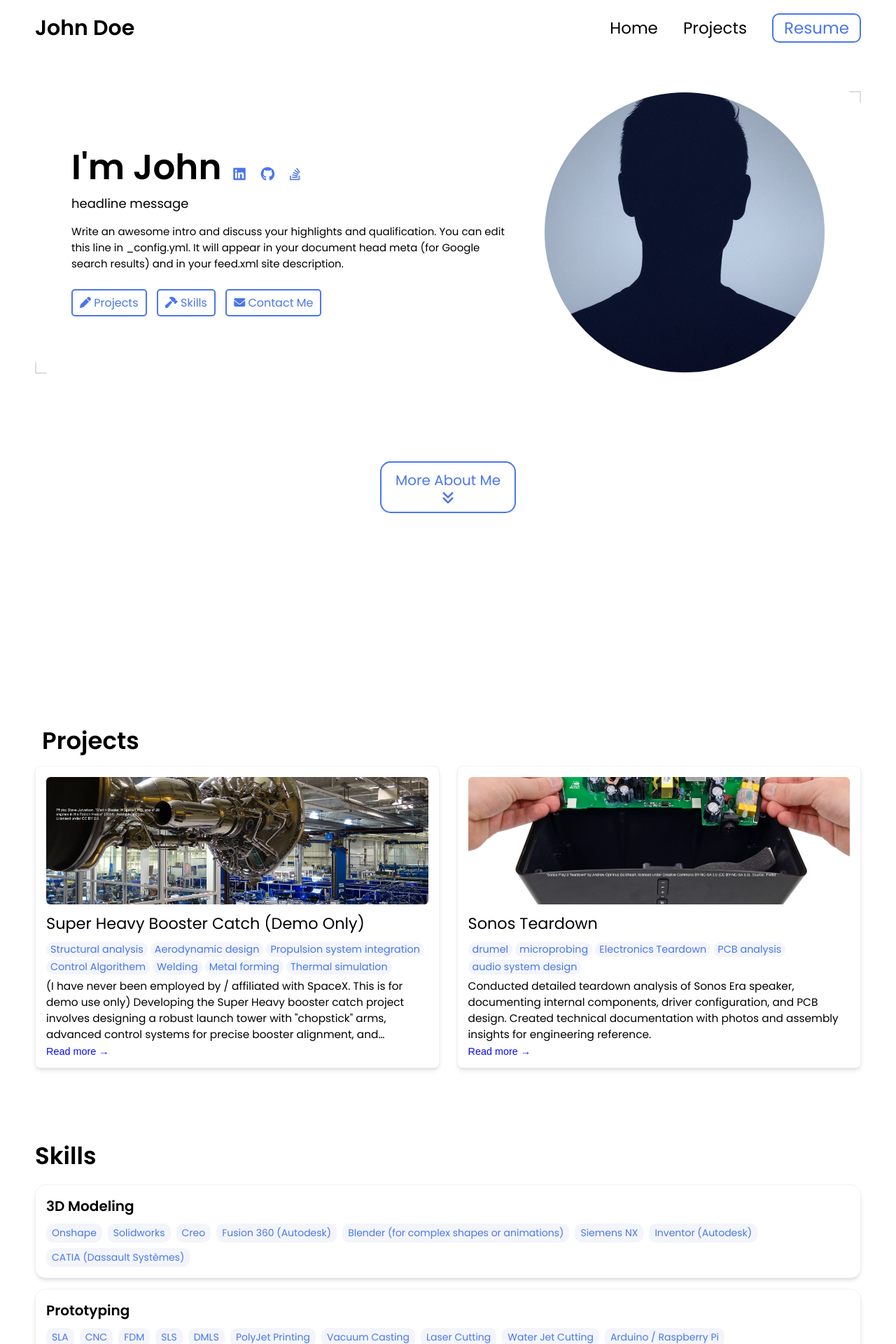
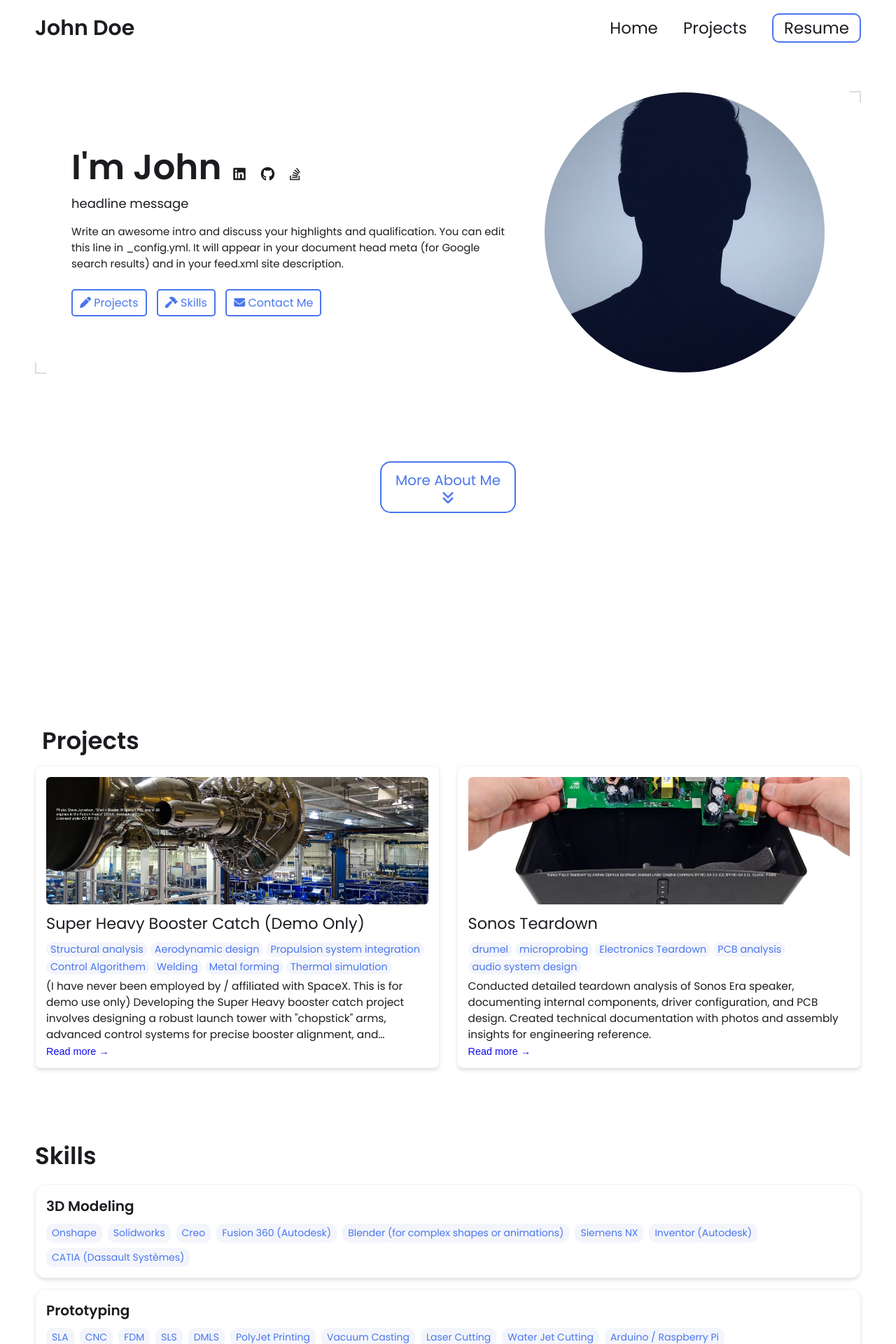
Before and after one commit to leea12/leea12.github.io, a Jekyll site: the page built from index.html, in a window 1280 px wide. Shown: the top 1920 px of the page at 70% size. Built offline with Jekyll 4.4.1, drawn with Linux system fonts in a browser that asks for light colours.

```diff
--- a/_config.yml
+++ b/_config.yml
@@ -94,7 +94,7 @@ formspree-key:   https://formspree.io/f/{8-digit key}
 
 # Active theme (Updatethis to switch themes). Make sure to keep the indentation the samne.
 colors: # this is the basic theme
-  text: "##1a1c20"
+  text: "#1a1c20"
   border: "#ddd"
   link: "#4a76ee"
   highlight: "#0c0cf2"
@@ -110,7 +110,7 @@ basic theme:
   background: "#ffffff"
   light_background: "#f3f5fb"
 
-  mint theme:
+mint theme:
   text: "#2c3333"
   border: "#e0f2ef"
   link: "#40b3a2"
@@ -126,7 +126,7 @@ lemon theme:
   background: "#fffdf5"
   light_background: "#fff9e6"
 
-  pink theme:
+pink theme:
   text: "#2d2d2d"
   border: "#f8e2e2"
   link: "#ff8fa3"
```
